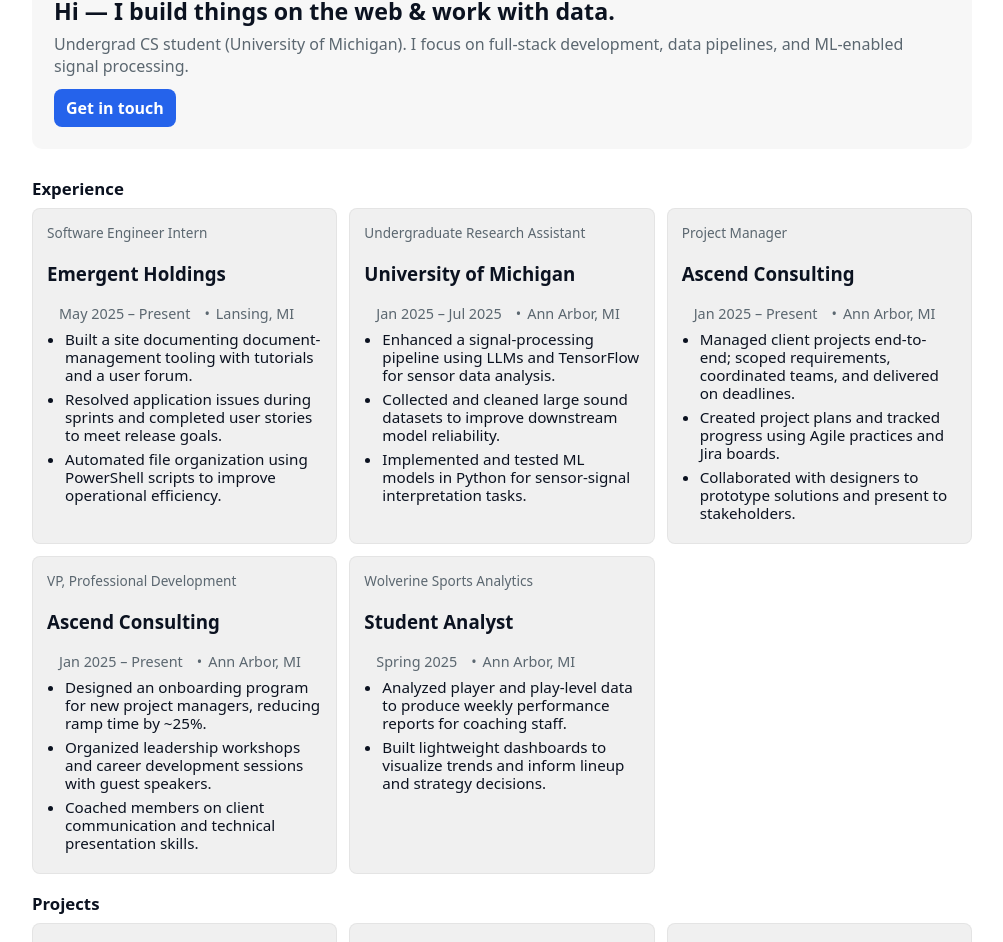
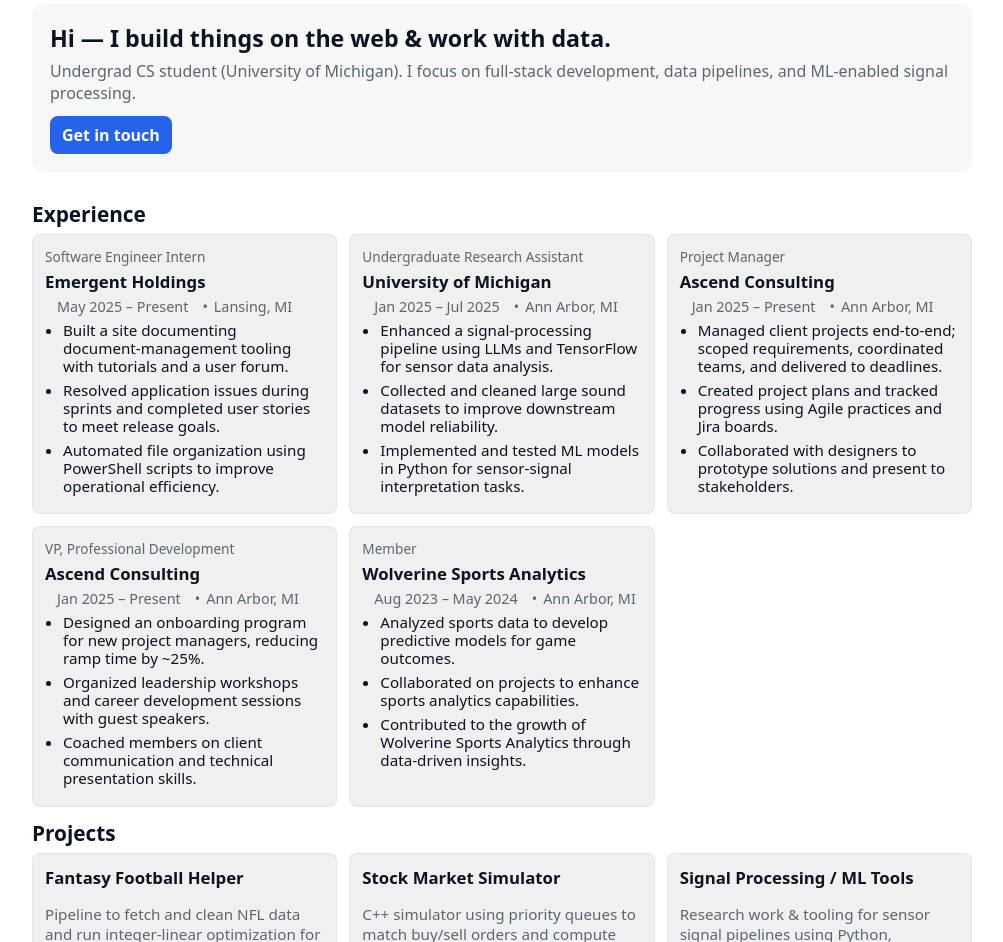
Before and after one commit to vchigull/vchigull.github.io, a plain HTML site: page index.html in a window 1280 px wide. Shown: the part 136-1078 px from the top of the page, without its empty margins (138-1141 px from the left). Drawn offline with Linux system fonts and the light colour scheme.

Commit message:
Update site.

```diff
--- a/index.html
+++ b/index.html
@@ -10,30 +10,37 @@
     *{box-sizing:border-box}html,body{height:100%;margin:0;background:var(--bg);color:var(--text);font-family:system-ui,-apple-system,Segoe UI,Roboto,Helvetica,Arial}
     .wrap{max-width:980px;margin:36px auto;padding:20px}
     header{display:flex;align-items:center;justify-content:space-between;gap:12px}
-    .brand{font-weight:700;font-size:1.15rem}
+    .brand-row{display:flex;align-items:center;gap:12px}
+    .brand{font-weight:700;font-size:1.2rem}
+    .headshot{width:64px;height:64px;border-radius:999px;object-fit:cover;border:2px solid var(--accent)}
     nav a{color:var(--muted);text-decoration:none;margin-left:14px}
-    .hero{margin:28px 0;padding:22px;background:rgba(0,0,0,0.03);border-radius:10px}
+    .hero{margin:20px 0 28px;padding:18px;background:rgba(0,0,0,0.03);border-radius:10px}
     .hero h1{margin:0 0 6px;font-size:1.45rem}
     .lead{margin:0;color:var(--muted)}
-    .section-title{font-size:1.05rem;margin:18px 0 8px}
+    .section-title{font-size:1.3rem;margin:12px 0 6px;font-weight:700}
     .grid{display:grid;grid-template-columns:repeat(auto-fit,minmax(260px,1fr));gap:12px}
-    .card{padding:14px;border-radius:8px;background:color-mix(in srgb, var(--bg) 94%, black);border:1px solid rgba(0,0,0,0.05);min-height:140px;display:flex;flex-direction:column;justify-content:space-between}
-    .eyebrow{font-size:.85rem;color:var(--muted);margin-bottom:6px}
-    .meta{display:flex;gap:8px;flex-wrap:wrap;color:var(--muted);font-size:.9rem;margin-bottom:8px}
+    .card{padding:12px;border-radius:8px;background:color-mix(in srgb, var(--bg) 94%, black);border:1px solid rgba(0,0,0,0.05);min-height:140px;display:flex;flex-direction:column;justify-content:space-between}
+    .eyebrow{font-size:.85rem;color:var(--muted);margin-bottom:4px}
+    .card h3{margin:0 0 4px;font-size:1.05rem}
+    .meta{display:flex;gap:8px;flex-wrap:wrap;color:var(--muted);font-size:.9rem;margin-bottom:6px}
     .meta span::before{content:"•";margin:0 6px;color:var(--muted)}
     .meta span:first-child::before{content:""}
-    .card ul{margin:6px 0 0 18px;padding:0}
+    .card ul{margin:4px 0 0 18px;padding:0}
     .card li{margin:6px 0;font-size:0.95rem;color:var(--text);line-height:1.18}
     .muted{color:var(--muted);font-size:0.95rem}
     footer{margin-top:28px;padding-top:16px;border-top:1px solid rgba(0,0,0,0.06);color:var(--muted);font-size:0.9rem}
     a.button{display:inline-block;padding:8px 12px;border-radius:8px;background:var(--accent);color:white;text-decoration:none;font-weight:600}
-    @media (max-width:520px){.wrap{margin:16px;padding:16px}.hero{padding:18px}.card{min-height:unset}}
+    @media (max-width:520px){.wrap{margin:16px;padding:16px}.hero{padding:14px}.card{min-height:unset}}
   </style>
 </head>
 <body>
   <div class="wrap">
     <header>
-      <div class="brand">Vaibhav Chigullapally</div>
+      <div class="brand-row">
+        <div class="brand">Vaibhav Chigullapally</div>
+        <!-- Replace HEADSHOT_URL with your image URL or /images/headshot.jpg -->
+        <img class="headshot" src="HEADSHOT_URL" alt="Vaibhav headshot" />
+      </div>
       <nav aria-label="Main nav">
         <a href="#experience">Experience</a>
         <a href="#projects">Projects</a>
@@ -45,7 +52,7 @@
     <main>
       <section class="hero" id="home">
         <h1>Hi — I build things on the web & work with data.</h1>
-        <p class="lead">Undergrad CS student (University of Michigan). I focus on full-stack development, data pipelines, and ML-enabled signal processing.</p>
+        <p class="lead">Undergrad CS student (University of Michigan). I focus on full‑stack development, data pipelines, and ML‑enabled signal processing.</p>
         <div style="margin-top:12px">
           <a class="button" href="#contact">Get in touch</a>
         </div>
@@ -61,7 +68,7 @@
               <h3>Emergent Holdings</h3>
               <div class="meta"><span>May 2025 – Present</span><span>Lansing, MI</span></div>
               <ul>
-                <li>Built a site documenting document-management tooling with tutorials and a user forum.</li>
+                <li>Built a site documenting document‑management tooling with tutorials and a user forum.</li>
                 <li>Resolved application issues during sprints and completed user stories to meet release goals.</li>
                 <li>Automated file organization using PowerShell scripts to improve operational efficiency.</li>
               </ul>
@@ -74,9 +81,9 @@
               <h3>University of Michigan</h3>
               <div class="meta"><span>Jan 2025 – Jul 2025</span><span>Ann Arbor, MI</span></div>
               <ul>
-                <li>Enhanced a signal-processing pipeline using LLMs and TensorFlow for sensor data analysis.</li>
+                <li>Enhanced a signal‑processing pipeline using LLMs and TensorFlow for sensor data analysis.</li>
                 <li>Collected and cleaned large sound datasets to improve downstream model reliability.</li>
-                <li>Implemented and tested ML models in Python for sensor-signal interpretation tasks.</li>
+                <li>Implemented and tested ML models in Python for sensor‑signal interpretation tasks.</li>
               </ul>
             </div>
           </article>
@@ -87,7 +94,7 @@
               <h3>Ascend Consulting</h3>
               <div class="meta"><span>Jan 2025 – Present</span><span>Ann Arbor, MI</span></div>
               <ul>
-                <li>Managed client projects end-to-end; scoped requirements, coordinated teams, and delivered on deadlines.</li>
+                <li>Managed client projects end‑to‑end; scoped requirements, coordinated teams, and delivered to deadlines.</li>
                 <li>Created project plans and tracked progress using Agile practices and Jira boards.</li>
                 <li>Collaborated with designers to prototype solutions and present to stakeholders.</li>
               </ul>
@@ -107,14 +114,16 @@
             </div>
           </article>
 
+          <!-- Wolverine: updated from LinkedIn content provided -->
           <article class="card">
             <div>
-              <div class="eyebrow">Wolverine Sports Analytics</div>
-              <h3>Student Analyst</h3>
-              <div class="meta"><span>Spring 2025</span><span>Ann Arbor, MI</span></div>
+              <div class="eyebrow">Member</div>
+              <h3>Wolverine Sports Analytics</h3>
+              <div class="meta"><span>Aug 2023 – May 2024</span><span>Ann Arbor, MI</span></div>
               <ul>
-                <li>Analyzed player and play-level data to produce weekly performance reports for coaching staff.</li>
-                <li>Built lightweight dashboards to visualize trends and inform lineup and strategy decisions.</li>
+                <li>Analyzed sports data to develop predictive models for game outcomes.</li>
+                <li>Collaborated on projects to enhance sports analytics capabilities.</li>
+                <li>Contributed to the growth of Wolverine Sports Analytics through data‑driven insights.</li>
               </ul>
             </div>
           </article>
@@ -128,7 +137,7 @@
           <article class="card">
             <div>
               <h3>Fantasy Football Helper</h3>
-              <p class="muted">Pipeline to fetch and clean NFL data and run integer-linear optimization for weekly lineups. (Python)</p>
+              <p class="muted">Pipeline to fetch and clean NFL data and run integer‑linear optimization for weekly lineups. (Python)</p>
             </div>
           </article>
 
@@ -161,7 +170,7 @@
           <article class="card">
             <div>
               <h3>Other</h3>
-              <p class="muted">Varsity HS Football, 2nd-degree Black Belt, 100+ volunteer hours. Interests: Football/NFL, weightlifting, puzzles.</p>
+              <p class="muted">Varsity HS Football, 2nd‑degree Black Belt, 100+ volunteer hours. Interests: Football/NFL, weightlifting, puzzles.</p>
             </div>
           </article>
         </div>
```
